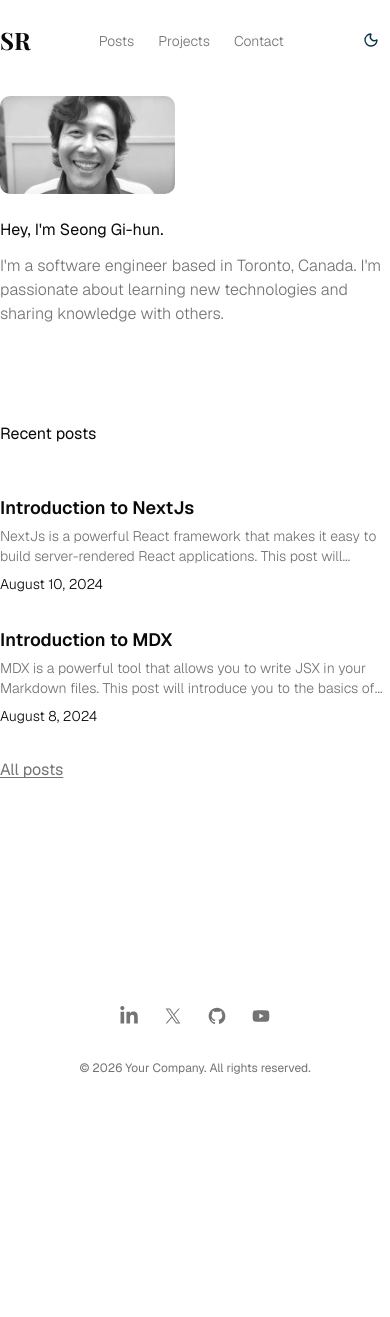
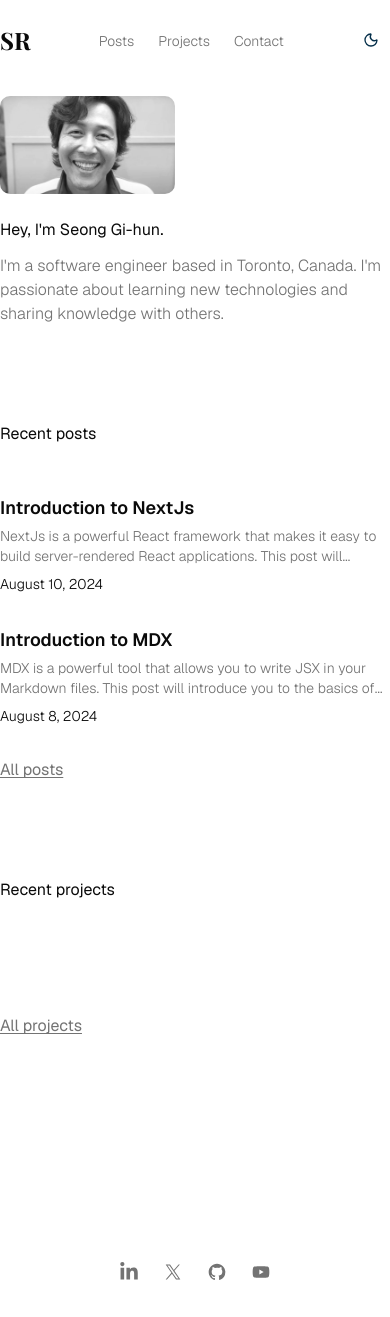
Before and after one commit to esrafil418/Portfolio, a Next.js app: page / in a window 390 px wide. Shown: the top 1317 px of the page. Before the commit the page ends 1110 px from the top, so only its background shows below. Built offline with nearby package versions, Linux system fonts and the light colour scheme; a web font is replaced by a local one.

Commit message:
feat: Recent projects section

```diff
--- a/app/page.tsx
+++ b/app/page.tsx
@@ -1,5 +1,6 @@
 import Intro from "@/components/intro";
 import RecentPosts from "@/components/recent-posts";
+import RecentProjects from "@/components/recent-projects";
 import { MDXRemote } from "next-mdx-remote/rsc";
 
 export default function page() {
@@ -8,6 +9,7 @@
 			<div className="container max-w-3xl">
 				<Intro />
 				<RecentPosts />
+				<RecentProjects />
 			</div>
 		</section>
 	);
--- /dev/null
+++ b/components/projects.tsx
@@ -0,0 +1,46 @@
+import Image from "next/image";
+import Link from "next/link";
+
+import { ProjectMetadata } from "@/lib/projects";
+import { formatDate } from "@/lib/utils";
+
+export default function Projects({
+	projects,
+}: {
+	projects: ProjectMetadata[];
+}) {
+	return (
+		<ul className="grid grid-cols-1 gap-8 sm:grid-cols-2">
+			{projects.map((project) => (
+				<li key={project.slug} className="group relative">
+					<Link href={`/projects/${project.slug}`}>
+						{project.image && (
+							<div className="h-72 w-full overflow-hidden bg-muted sm:h-60">
+								<Image
+									src={project.image}
+									alt={project.title || ""}
+									fill
+									className="rounded-lg object-cover object-center transition-transform duration-500 group-hover:scale-105"
+								/>
+							</div>
+						)}
+
+						<div className="absolute inset-[1px] rounded-lg bg-background/70 opacity-0 transition-opacity duration-500 group-hover:opacity-100" />
+
+						<div className="absolute inset-x-0 bottom-0 translate-y-2 px-6 py-5 opacity-0 transition-all duration-500 group-hover:translate-y-0 group-hover:opacity-100">
+							<h2 className="title line-clamp-1 text-xl no-underline">
+								{project.title}
+							</h2>
+							<p className="line-clamp-1 text-sm text-muted-foreground">
+								{project.summary}
+							</p>
+							<p className="text-xs font-light text-muted-foreground">
+								{formatDate(project.publishedAt ?? "")}
+							</p>
+						</div>
+					</Link>
+				</li>
+			))}
+		</ul>
+	);
+}
--- /dev/null
+++ b/components/recent-projects.tsx
@@ -0,0 +1,23 @@
+import Link from "next/link";
+import { getProjects } from "@/lib/projects";
+import Projects from "@/components/projects";
+
+export default async function RecentProjects() {
+	const projects = await getProjects(2);
+
+	return (
+		<section className="pb-24">
+			<div>
+				<h2 className="title mb-12">Recent projects</h2>
+				<Projects projects={projects} />
+
+				<Link
+					href="/projects"
+					className="mt-8 inline-flex items-center gap-2 text-muted-foreground underline decoration-1 underline-offset-2 transition-colors hover:text-foreground"
+				>
+					<span>All projects</span>
+				</Link>
+			</div>
+		</section>
+	);
+}
```
